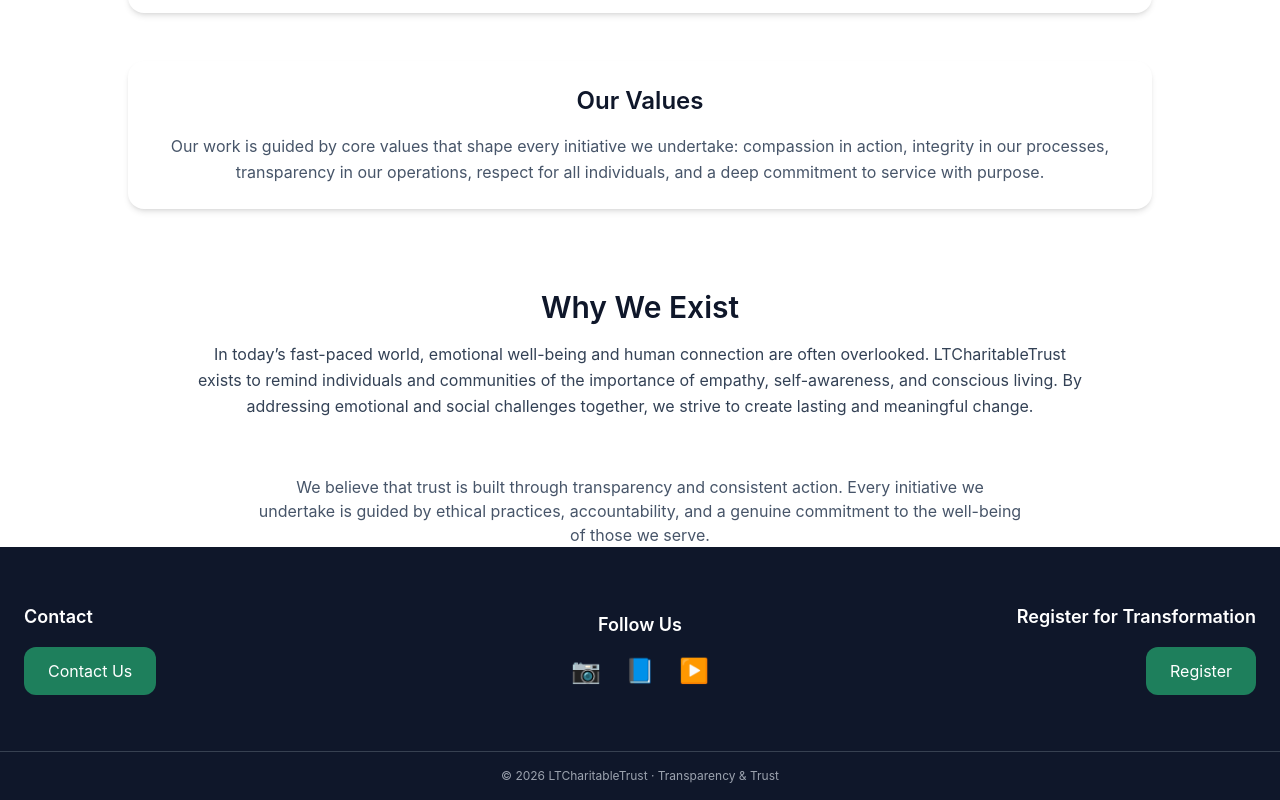
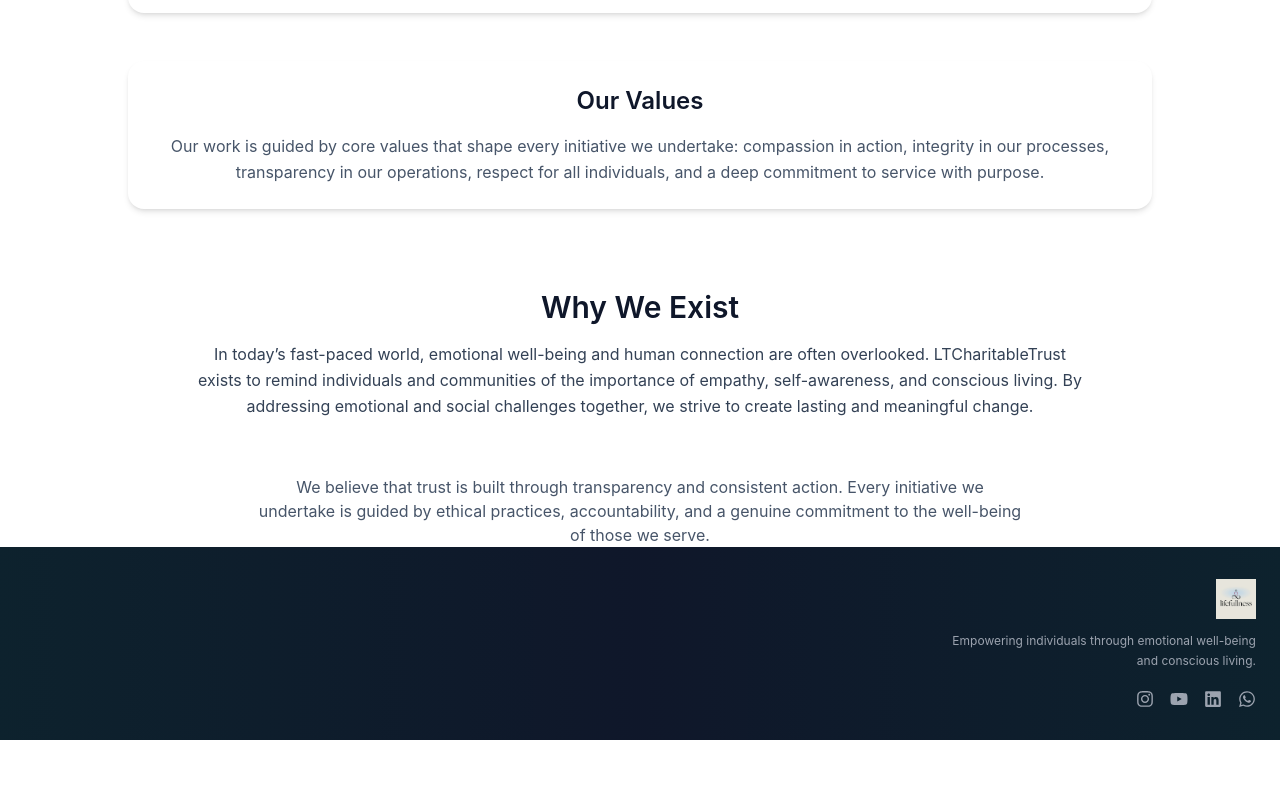
Before and after one commit to saqeeb66/trust_client, a React (Vite) app: page /about in a window 1280 px wide. Shown: the part 1041-1841 px from the top of the page. After the commit the page ends 1781 px from the top, so only its background shows below. Built offline with nearby package versions, Linux system fonts and the light colour scheme; a small style sheet from the web is missing.

Commit message:
Update Footer.jsx

```diff
--- a/src/components/Footer.jsx
+++ b/src/components/Footer.jsx
@@ -1,65 +1,88 @@
-import { Link } from "react-router-dom";
+import { motion } from "framer-motion";
+import {
+  FaInstagram,
+  FaYoutube,
+  FaLinkedin,
+  FaWhatsapp,
+} from "react-icons/fa";
 
 function Footer() {
   return (
-    <footer className="bg-dark text-gray-300">
-      <div className="max-w-7xl mx-auto px-6 py-14 grid grid-cols-1 md:grid-cols-3 gap-10 items-center">
+    <footer className="relative bg-dark overflow-hidden">
+      {/* Subtle glow background */}
+      <div className="absolute inset-0 bg-gradient-to-r from-emerald-900/20 via-transparent to-emerald-900/20" />
 
-        {/* LEFT: Contact */}
-        <div className="text-center md:text-left">
-          <h4 className="text-white mb-4 text-lg">Contact</h4>
-          <Link to="/contact" className="btn-primary inline-block">
-            Contact Us
-          </Link>
-        </div>
+      <motion.div
+        initial={{ opacity: 0, y: 30 }}
+        whileInView={{ opacity: 1, y: 0 }}
+        transition={{ duration: 0.7, ease: "easeOut" }}
+        className="relative max-w-7xl mx-auto px-6 py-8 grid grid-cols-3 items-center"
+      >
+        {/* LEFT (empty for balance) */}
+        <div />
 
-        {/* CENTER: Follow Us */}
-        <div className="text-center">
-          <h4 className="text-white mb-4 text-lg">Follow Us</h4>
-          <div className="flex justify-center gap-6 text-2xl">
-            <a
+        {/* CENTER (empty intentionally) */}
+        <div />
+
+        {/* RIGHT CONTENT */}
+        <div className="flex flex-col items-end gap-3">
+          {/* Logo */}
+          <img
+            src="/logo.jpeg"
+            alt="LTCharitableTrust"
+            className="h-10 w-auto opacity-90"
+          />
+
+          {/* Small description */}
+          <p className="text-xs text-gray-400 text-right max-w-xs leading-relaxed">
+            Empowering individuals through emotional well-being and conscious
+            living.
+          </p>
+
+          {/* Social Icons */}
+          <div className="flex gap-4 text-lg mt-2">
+            <motion.a
+              whileHover={{ scale: 1.3, y: -3 }}
               href="https://instagram.com"
               target="_blank"
-              rel="noopener noreferrer"
-              className="hover:text-primary transition"
+              rel="noreferrer"
+              className="text-gray-400 hover:text-primary transition"
             >
-              📷
-            </a>
-            <a
-              href="https://facebook.com"
-              target="_blank"
-              rel="noopener noreferrer"
-              className="hover:text-primary transition"
-            >
-              📘
-            </a>
-            <a
+              <FaInstagram />
+            </motion.a>
+
+            <motion.a
+              whileHover={{ scale: 1.3, y: -3 }}
               href="https://youtube.com"
               target="_blank"
-              rel="noopener noreferrer"
-              className="hover:text-primary transition"
+              rel="noreferrer"
+              className="text-gray-400 hover:text-primary transition"
             >
-              ▶️
-            </a>
+              <FaYoutube />
+            </motion.a>
+
+            <motion.a
+              whileHover={{ scale: 1.3, y: -3 }}
+              href="https://linkedin.com"
+              target="_blank"
+              rel="noreferrer"
+              className="text-gray-400 hover:text-primary transition"
+            >
+              <FaLinkedin />
+            </motion.a>
+
+            <motion.a
+              whileHover={{ scale: 1.3, y: -3 }}
+              href="https://wa.me/917019980314"
+              target="_blank"
+              rel="noreferrer"
+              className="text-gray-400 hover:text-primary transition"
+            >
+              <FaWhatsapp />
+            </motion.a>
           </div>
         </div>
-
-        {/* RIGHT: Register */}
-        <div className="text-center md:text-right">
-          <h4 className="text-white mb-4 text-lg">
-            Register for Transformation
-          </h4>
-          <Link to="/register" className="btn-primary inline-block">
-            Register
-          </Link>
-        </div>
-
-      </div>
-
-      {/* Bottom Bar */}
-      <div className="text-center text-xs text-gray-400 py-4 border-t border-gray-700">
-        © {new Date().getFullYear()} LTCharitableTrust · Transparency & Trust
-      </div>
+      </motion.div>
     </footer>
   );
 }
```
